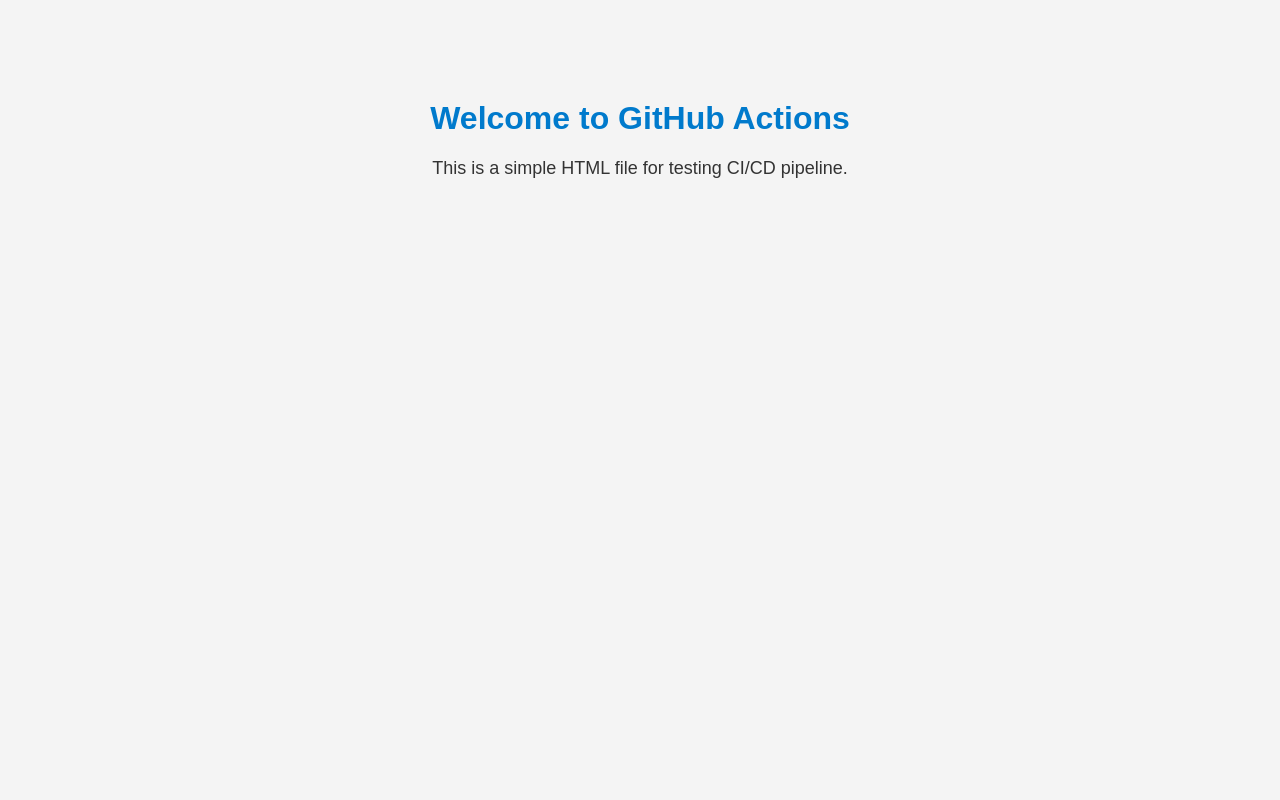
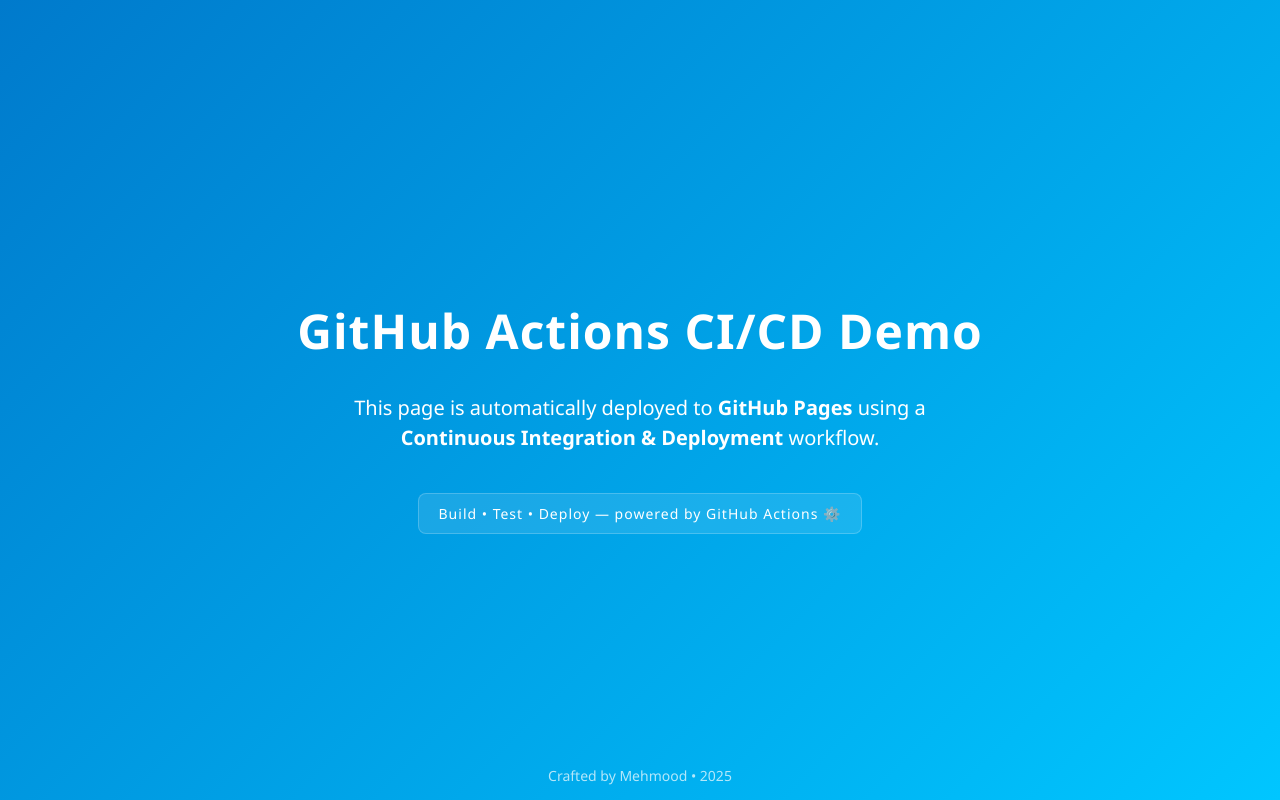
Before and after one commit to mehmoodhaq7/github-pages-deployment, a plain HTML site: page index.html in a window 1280 px wide. Drawn offline with Linux system fonts and the light colour scheme.

Commit message:
Updated html file

```diff
--- a/index.html
+++ b/index.html
@@ -3,25 +3,59 @@
 <head>
   <meta charset="UTF-8" />
   <meta name="viewport" content="width=device-width, initial-scale=1.0" />
-    <title>GitHub Actions Demo</title>
+  <title>GitHub Actions Deployment</title>
   <style>
     body {
-            font-family: Arial, sans-serif;
-            background-color: #f4f4f4;
-            color: #333;
+      font-family: "Segoe UI", Tahoma, Geneva, Verdana, sans-serif;
+      background: linear-gradient(135deg, #007acc, #00c6ff);
+      color: #fff;
       text-align: center;
-            margin-top: 100px;
+      margin: 0;
+      padding: 0;
+      height: 100vh;
+      display: flex;
+      flex-direction: column;
+      justify-content: center;
+      align-items: center;
     }
+
     h1 {
-            color: #007acc;
+      font-size: 48px;
+      margin-bottom: 10px;
+      letter-spacing: 1px;
     }
+
     p {
-            font-size: 18px;
+      font-size: 20px;
+      max-width: 600px;
+      line-height: 1.5;
+    }
+
+    .tag {
+      background: rgba(255, 255, 255, 0.1);
+      border-radius: 8px;
+      padding: 10px 20px;
+      font-size: 14px;
+      letter-spacing: 1px;
+      margin-top: 20px;
+      border: 1px solid rgba(255, 255, 255, 0.2);
+    }
+
+    footer {
+      position: absolute;
+      bottom: 15px;
+      font-size: 14px;
+      opacity: 0.7;
     }
   </style>
 </head>
 <body>
-    <h1>Welcome to GitHub Actions</h1>
-    <p>This is a simple HTML file for testing CI/CD pipeline.</p>
+  <h1> GitHub Actions CI/CD Demo</h1>
+  <p>
+    This page is automatically deployed to <strong>GitHub Pages</strong>
+    using a <strong>Continuous Integration & Deployment</strong> workflow.
+  </p>
+  <div class="tag">Build • Test • Deploy — powered by GitHub Actions ⚙️</div>
+  <footer>Crafted by Mehmood • 2025</footer>
 </body>
 </html>
```
Lines whose indentation alone changed are shown as unchanged.
